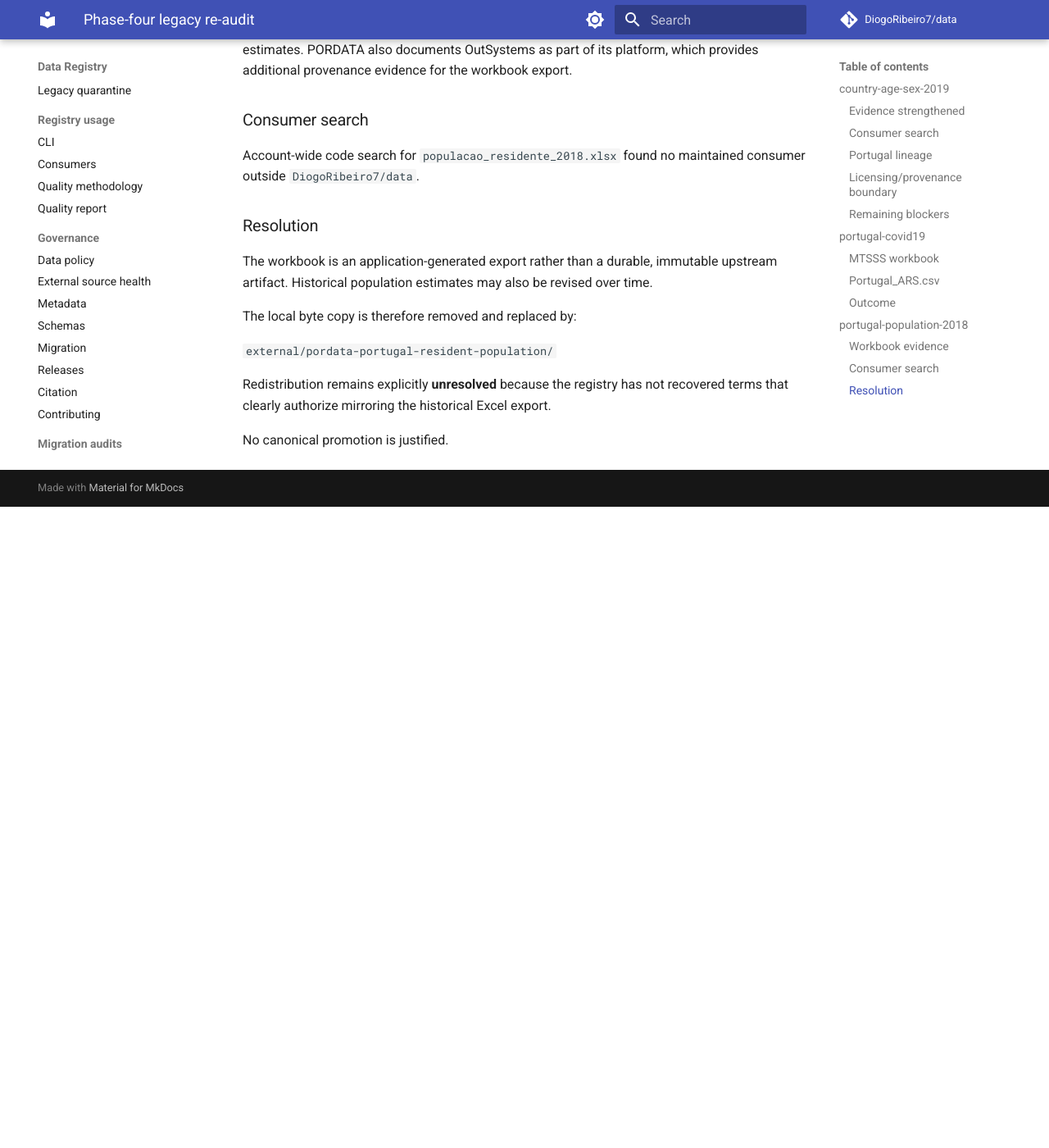
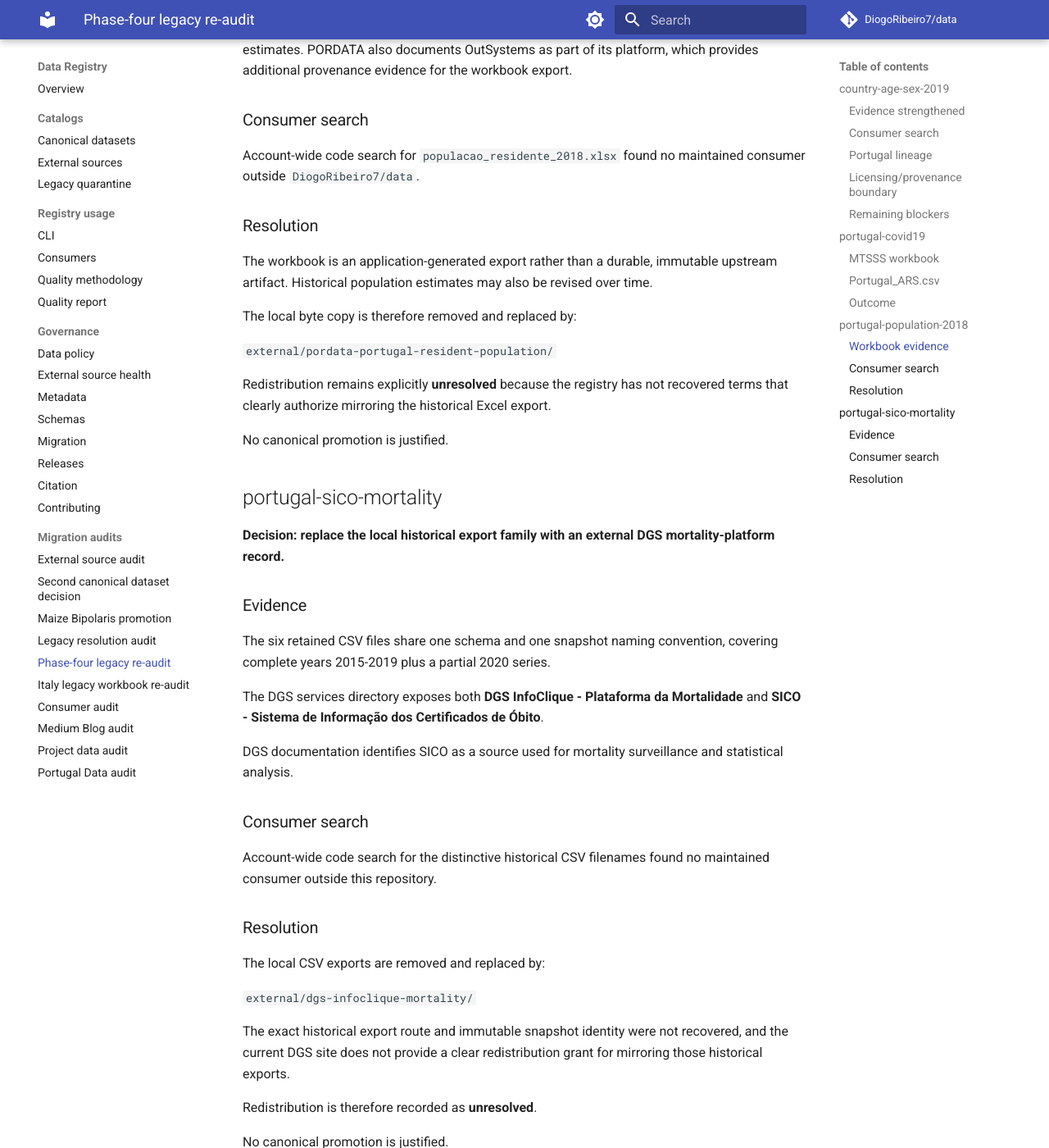
Before and after one commit to DiogoRibeiro7/data, an MkDocs documentation site: the page built from docs/migrations/LEGACY_REAUDIT_2026-10-03.md, in a window 1280 px wide and 1400 px high, scrolled down 2785 px. Shown: the whole window at 82% size. Built offline with MkDocs 1.6.1 and Material for MkDocs 9.7.7, drawn with Linux system fonts in a browser that asks for light colours; comment, search, counter and statistics services are not loaded; before the commit the page ends 3403 px from its top, so only the background shows below that.

Commit message:
docs: record SICO legacy re-audit

```diff
--- a/docs/migrations/LEGACY_REAUDIT_2026-10-03.md
+++ b/docs/migrations/LEGACY_REAUDIT_2026-10-03.md
@@ -135,3 +135,38 @@
 recovered terms that clearly authorize mirroring the historical Excel export.
 
 No canonical promotion is justified.
+
+
+## portugal-sico-mortality
+
+**Decision: replace the local historical export family with an external DGS mortality-platform record.**
+
+### Evidence
+
+The six retained CSV files share one schema and one snapshot naming convention,
+covering complete years 2015-2019 plus a partial 2020 series.
+
+The DGS services directory exposes both **DGS InfoClique - Plataforma da
+Mortalidade** and **SICO - Sistema de Informação dos Certificados de Óbito**.
+
+DGS documentation identifies SICO as a source used for mortality surveillance
+and statistical analysis.
+
+### Consumer search
+
+Account-wide code search for the distinctive historical CSV filenames found no
+maintained consumer outside this repository.
+
+### Resolution
+
+The local CSV exports are removed and replaced by:
+
+`external/dgs-infoclique-mortality/`
+
+The exact historical export route and immutable snapshot identity were not
+recovered, and the current DGS site does not provide a clear redistribution
+grant for mirroring those historical exports.
+
+Redistribution is therefore recorded as **unresolved**.
+
+No canonical promotion is justified.
```
